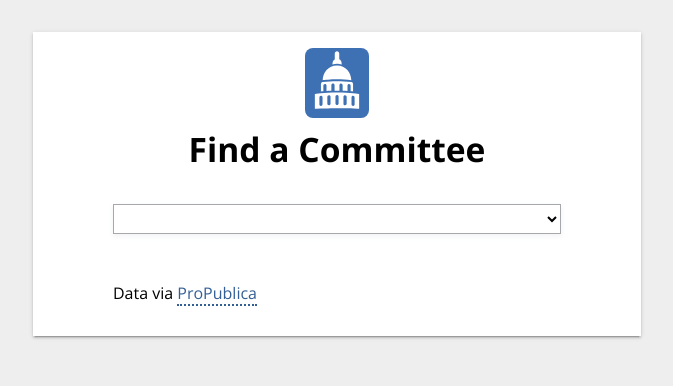
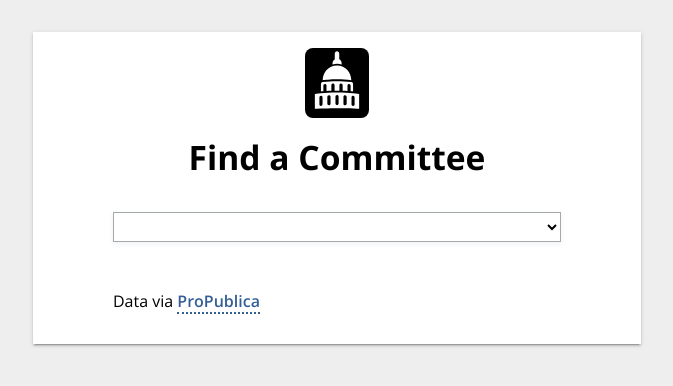
Before and after one commit to salomoneb/leg-lookup, a Vue app: page / in a window 1280 px wide. Shown: the top 386 px of the page, without its empty margins (303-976 px from the left). Built offline with nearby package versions, Linux system fonts and the light colour scheme.

Commit message:
another one

```diff
--- a/src/App.vue
+++ b/src/App.vue
@@ -10,7 +10,7 @@
       <h1>Find a Committee</h1>
     </header>
     <chamberdropdown></chamberdropdown>
-    <footer class="footer"><p>Data via <a href="https://www.propublica.org/datastore/api/propublica-congress-api">ProPublica</a></p></footer>
+    <footer class="footer"><p>Data via <a href="https://www.propublica.org/datastore/api/propublica-congress-api" target="_blank">ProPublica</a></p></footer>
   </div>
 </template>
 
@@ -57,8 +57,9 @@ body {
 }
 a {
   color: #345f96;
+  font-weight: 600;
+  border-bottom: 2px dotted;
   text-decoration: none;
-  border-bottom: 2px dotted;
   &:hover {
     color: #3e71b3;
   }
@@ -87,9 +88,9 @@ select {
   }
 
   .capitol {
-    background-color: #3e71b3;
+    background-color: #000;
     border-radius: 8px;
-    margin-bottom: 0.5em;
+    margin-bottom: 1em;
     width: 4em;
   }
 
@@ -116,7 +117,7 @@ select {
   padding: 1em 1.5em;
   margin: 1.5em 0;
   h2 {
-    margin-top: 0;
+    margin: 0 0 1rem;
     text-align: center;
   }
   p {
@@ -131,8 +132,13 @@ select {
   border-spacing: 1em;
   width: 100%;
 
-  .member-info:nth-child(even) {
-    background: #ddd;
+  .member-info{
+    td {
+      padding: 4px;
+    }
+    &:nth-child(even) {
+      background: rgba(221, 221, 221, 0.4);
+    }
   }
 }
 
```
